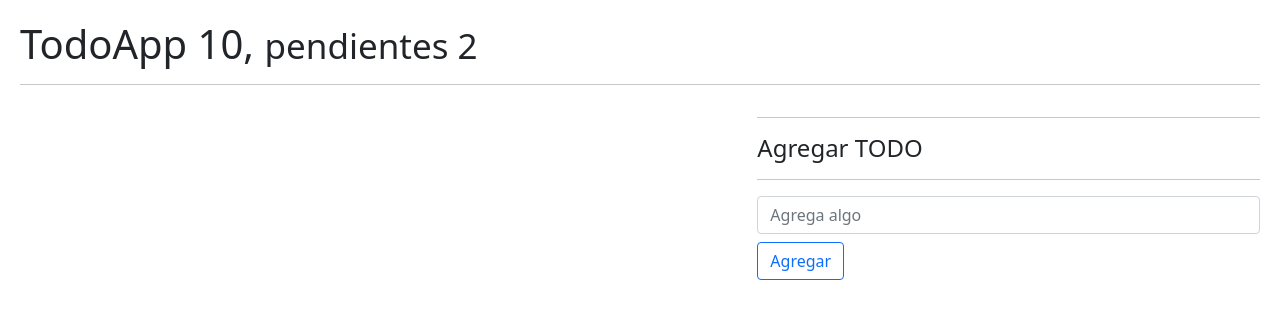
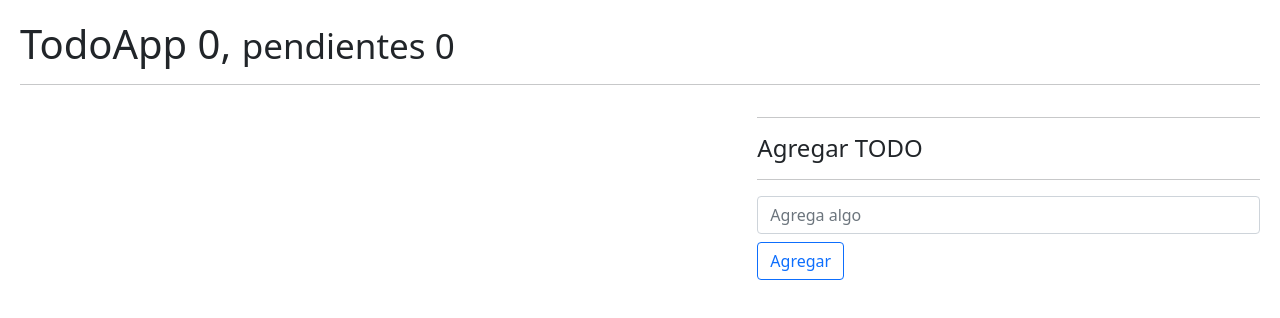
Before and after one commit to andresisfx/Hooks-Reducer, a React (Vite) app: page / in a window 1280 px wide. Shown: the top 318 px of the page. Built offline with nearby package versions, Linux system fonts and the light colour scheme.

Commit message:
useToDo hook created

```diff
--- a/src/08-useReducer/ToDoItem.jsx
+++ b/src/08-useReducer/ToDoItem.jsx
@@ -1,9 +1,14 @@
 import React from 'react'
 
-export const ToDoItem = ({todo, onDeleteToDo}) => {
+export const ToDoItem = ({todo, onDeleteToDo, onToggleToDo}) => {
   return (
     <li key={todo.id} className="list-group-item d-flex justify-content-between">
-        <span className="align-self-center">{ todo.description } </span>
+        <span
+
+         className={`align-self-center ${ (todo.done) ? 'text-decoration-line-through' : '' }`}
+         onClick={ () => onToggleToDo(todo.id) }
+         >{ todo.description }
+        </span>
         <button
          className="btn btn-danger"
          onClick={ () => onDeleteToDo(todo.id) }
--- a/src/08-useReducer/ToDoList.jsx
+++ b/src/08-useReducer/ToDoList.jsx
@@ -1,12 +1,12 @@
 import React from 'react'
 import { ToDoItem } from './ToDoItem'
 
-export const ToDoList = ({ toDos = [] , onDeleteToDo}) => {
+export const ToDoList = ({ toDos = [] , onDeleteToDo, onToggleToDo}) => {
   return (
     <ul className='list-group'>
     {
         toDos.map( todo => (
-           <ToDoItem key={todo.id} todo={todo} onDeleteToDo={onDeleteToDo}/>
+           <ToDoItem key={todo.id} todo={todo} onDeleteToDo={onDeleteToDo} onToggleToDo={onToggleToDo}/>
         ))
     }
 
--- a/src/08-useReducer/TodoApp.jsx
+++ b/src/08-useReducer/TodoApp.jsx
@@ -1,54 +1,25 @@
 import React from 'react'
-import { useReducer } from 'react'
-import { toDoReducer } from './toDoReducer.js'
+import { useToDo } from '../hooks/useToDo.js';
 import { ToDoList } from './ToDoList.jsx';
 import { ToDoAdd } from './ToDoAdd.jsx';
-import { useEffect } from 'react';
 
 
-const initialState = [
 
-    // {
-    //     id:new Date().getTime() * 3,
-    //     description:'recolectar gema del infinito',
-    //     done:false
-    // }
-];
-const init=() => {
-    return JSON.parse(localStorage.getItem('toDos')) || [];
-}
+
+
+
 export const TodoApp = () => {
 
-    const [toDos, dispatch] = useReducer( toDoReducer, initialState , init);
-    console.log(toDos);
-
-    useEffect(() => {
-        localStorage.setItem('toDos', JSON.stringify(toDos));
-    })
-    const onHandleToDo = (toDo) => {
-        const action = {
-            type:'[TODO] add new toDO',
-            payload: toDo
-        }
-        dispatch(action);
-    }
-
-    const onHandleDelete = (id) => {
-
-        dispatch({
-            type:'[TODO] remove toDO',
-            payload: id
-        })
-    }
+    const {toDos,allToDos,pendingTodos, onHandleToDo, onHandleDelete, onToggleToDo}=useToDo();
 
   return (
     <>
-     <h1>TodoApp 10, <small>pendientes 2</small></h1>
+     <h1>TodoApp {allToDos}, <small>pendientes {pendingTodos}</small></h1>
      <hr />
 
      <div className="row">
         <div className="col-7">
-           <ToDoList toDos={toDos} onDeleteToDo={onHandleDelete}/>
+           <ToDoList toDos={toDos} onDeleteToDo={onHandleDelete} onToggleToDo={onToggleToDo}/>
         </div>
         <div className="col-5">
             <hr />
--- a/src/08-useReducer/toDoReducer.js
+++ b/src/08-useReducer/toDoReducer.js
@@ -6,6 +6,8 @@ export const toDoReducer = (initialState = [], action ) => {
 
         case '[TODO] remove toDO':
             return initialState.filter( todo => todo.id !== action.payload );
+        case '[TODO] toggle toDO':
+            return initialState.map( todo => todo.id === action.payload ? {...todo, done: !todo.done } : todo );
         default:
             return initialState
 
--- /dev/null
+++ b/src/hooks/useToDo.js
@@ -0,0 +1,57 @@
+import { useEffect, useReducer } from "react";
+import { toDoReducer } from "../08-useReducer/toDoReducer";
+
+const initialState = [
+
+    // {
+    //     id:new Date().getTime() * 3,
+    //     description:'recolectar gema del infinito',
+    //     done:false
+    // }
+];
+const init = () => {
+    return JSON.parse(localStorage.getItem('toDos')) || [];
+}
+
+export const useToDo = (initialState) => {
+
+     const [toDos, dispatch] = useReducer( toDoReducer, initialState , init);
+        console.log(toDos);
+
+        useEffect(() => {
+            localStorage.setItem('toDos', JSON.stringify(toDos));
+        })
+        const onHandleToDo = (toDo) => {
+            const action = {
+                type:'[TODO] add new toDO',
+                payload: toDo
+            }
+            dispatch(action);
+        }
+
+        const onHandleDelete = (id) => {
+
+            dispatch({
+                type:'[TODO] remove toDO',
+                payload: id
+            })
+        }
+        const onToggleToDo = (id) => {
+
+            dispatch({
+                type:'[TODO] toggle toDO',
+                payload: id
+            })
+        }
+        const allToDos = toDos.length;
+        const pendingTodos = toDos.filter( todo => !todo.done ).length;
+
+    return {
+        toDos,
+        allToDos,
+        pendingTodos,
+        onHandleToDo,
+        onHandleDelete,
+        onToggleToDo
+    }
+}
```
